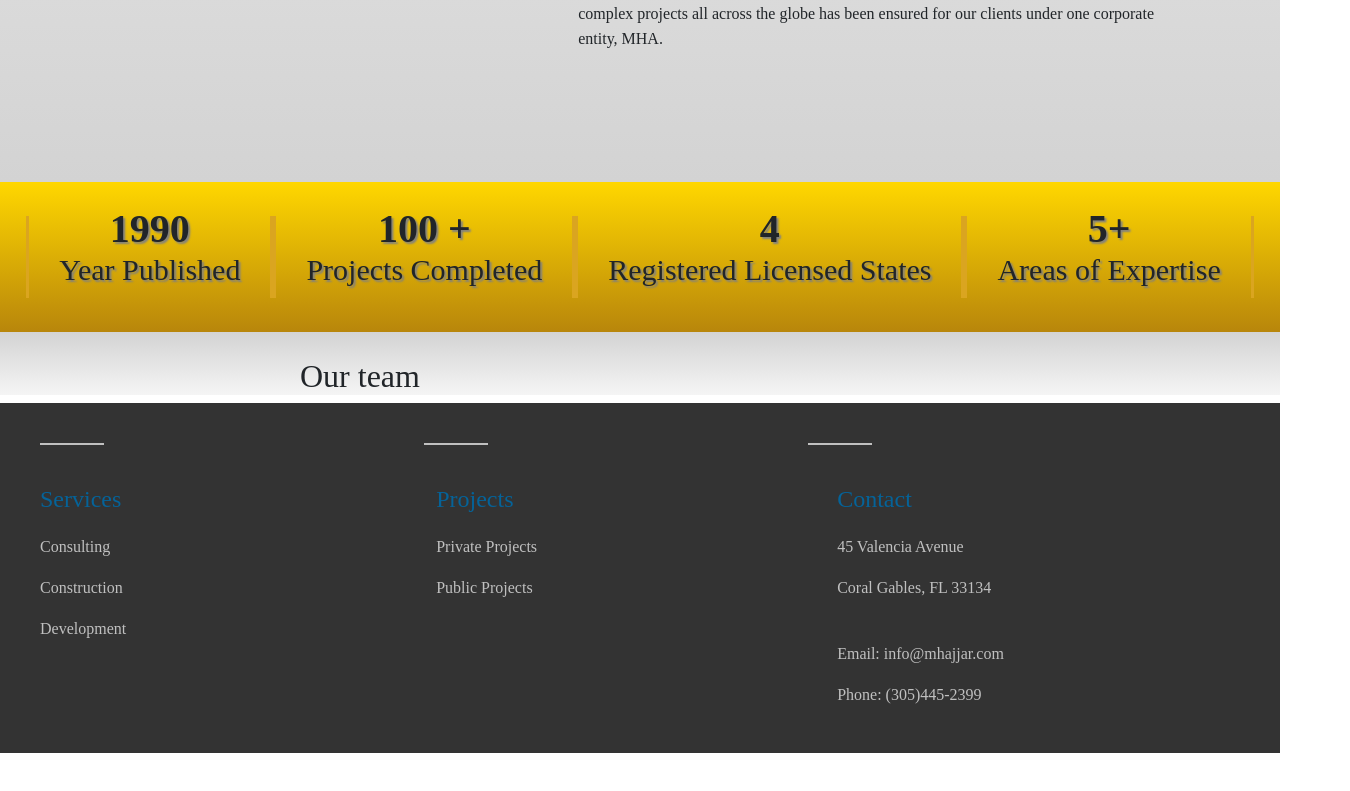
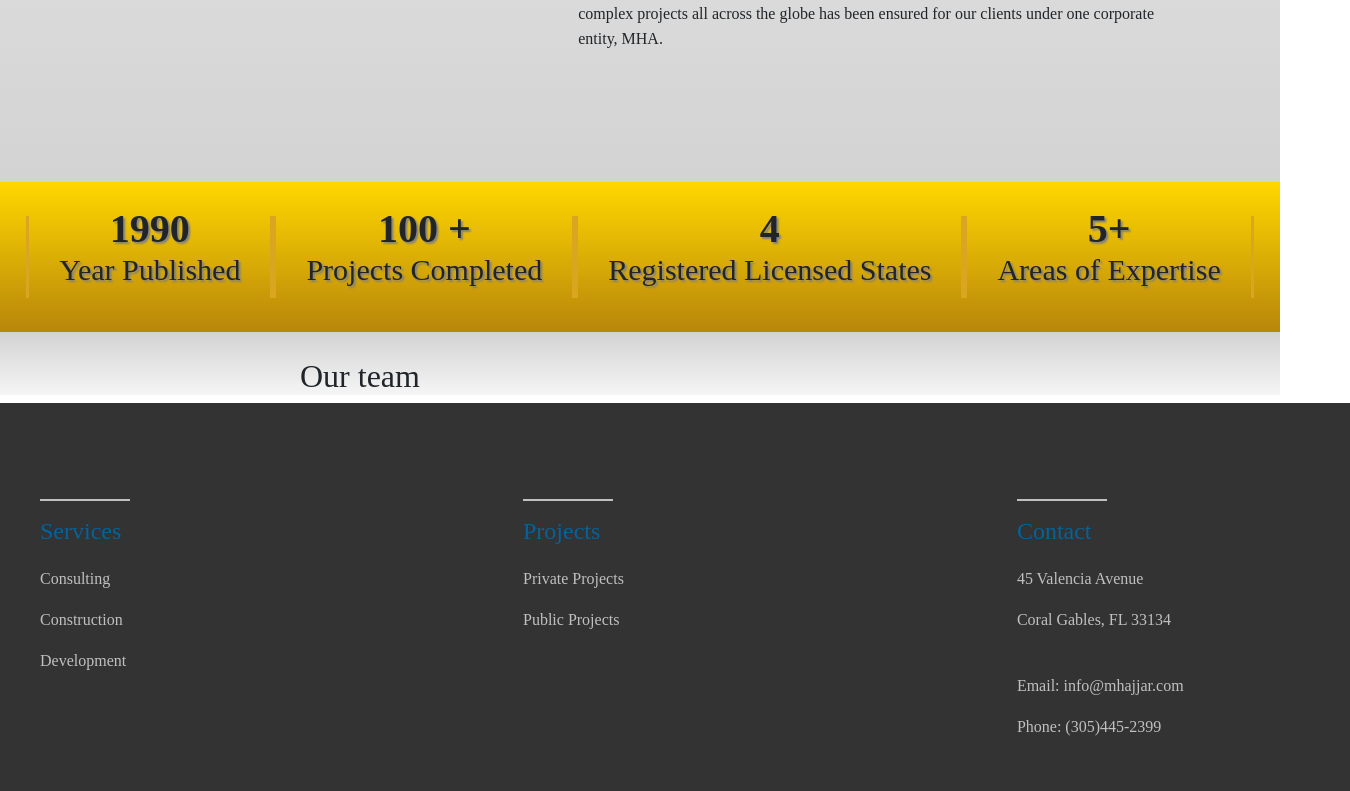
Before and after one commit to chiku524/hajjar-associates, a React (Create React App) app in the folder website/: page /about in a window 1280 px wide. Shown: the part 718-1509 px from the top of the page, 1350 px wide, since content can reach past the window. Before the commit the page ends 1471 px from the top, so only its background shows below. Built offline with nearby package versions, Linux system fonts and the light colour scheme; a web font is replaced by a local one.

Commit message:
fixed footer a bit

```diff
--- a/website/src/App.css
+++ b/website/src/App.css
@@ -10,28 +10,14 @@
 }
 .footerContainer {
   background-color: #333;
-  height: 350px;
+  min-width: 1350px;
+  height: 400px;
 }
 .footerContainer .borders {
   display: flex;
   flex-direction: row;
   width: 100%;
   padding-top: 40px;
-}
-.footerContainer .borders .firstBorder {
-  width: 5%;
-  border-bottom: 2px solid silver;
-  margin-left: 40px;
-}
-.footerContainer .borders .secondBorder {
-  width: 5%;
-  border-bottom: 2px solid silver;
-  margin-left: 25%;
-}
-.footerContainer .borders .thirdBorder {
-  width: 5%;
-  border-bottom: 2px solid silver;
-  margin-left: 25%;
 }
 .footerContainer .content {
   margin-left: 40px;
@@ -42,6 +28,10 @@
 .footerContainer .content .servicesTitle {
   color: #056399;
 }
+.footerContainer .content .servicesTitle hr {
+  border-top: 2px solid silver;
+  width: 90px;
+}
 .footerContainer .content .servicesTitle .services {
   margin-top: 20px;
 }
@@ -50,7 +40,11 @@
 }
 .footerContainer .content .projectTitle {
   color: #056399;
-  margin-left: 25%;
+  margin-left: 30%;
+}
+.footerContainer .content .projectTitle hr {
+  border-top: 2px solid silver;
+  width: 90px;
 }
 .footerContainer .content .projectTitle .projects {
   margin-top: 20px;
@@ -60,7 +54,11 @@
 }
 .footerContainer .content .contactTitle {
   color: #056399;
-  margin-left: 24.2%;
+  margin-left: 30%;
+}
+.footerContainer .content .contactTitle hr {
+  border-top: 2px solid silver;
+  width: 90px;
 }
 .footerContainer .content .contactTitle .info {
   margin-top: 20px;
@@ -159,7 +157,7 @@ body {
 }
 .consultingContainer {
   min-height: 100%;
-  min-width: 100%;
+  min-width: 1350px;
   padding-top: 50px;
   background: linear-gradient(whitesmoke, lightgrey);
 }
--- a/website/src/components/Footer.js
+++ b/website/src/components/Footer.js
@@ -11,6 +11,7 @@ const Footer = () => {
             </div>
             <div className='content'>
                 <div className='servicesTitle'>
+                    <hr align='left'></hr>
                     <h4>Services</h4>
                     <div className='services'>
                         <Link to='/consulting'>
@@ -25,6 +26,7 @@ const Footer = () => {
                     </div>
                 </div>
                 <div className='projectTitle'>
+                    <hr align='left'></hr>
                     <h4>Projects</h4>
                     <div className='projects'>
                         <Link to='/consulting/private-projects'>
@@ -36,6 +38,7 @@ const Footer = () => {
                     </div>
                 </div>
                 <div className='contactTitle'>
+                    <hr align='left'></hr>
                     <h4>Contact</h4>
                     <div className='info'>
                         <p>45 Valencia Avenue</p>
--- a/website/src/less/consulting.less
+++ b/website/src/less/consulting.less
@@ -5,7 +5,7 @@ body {
 
 .consultingContainer {
     min-height: 100%;
-    min-width: 100%;
+    min-width: 1350px;
     padding-top: 50px;
     background: linear-gradient(whitesmoke, lightgrey);
 
--- a/website/src/less/footer.less
+++ b/website/src/less/footer.less
@@ -1,6 +1,7 @@
 .footerContainer {
     background-color: #333;
-    height: 350px;
+    min-width: 1350px;
+    height: 400px;
 
     .borders {
         display: flex;
@@ -8,22 +9,22 @@
         width: 100%;
         padding-top: 40px;
 
-        .firstBorder {
-            width: 5%;
-            border-bottom: 2px solid silver;
-            margin-left: 40px;
-        }
-        .secondBorder {
-            width: 5%;
-            border-bottom: 2px solid silver;
-            margin-left: 25%;
-        }
-        .thirdBorder {
-            width: 5%;
-            border-bottom: 2px solid silver;
-            margin-left: 25%;
-        }
-    }
+    //     .firstBorder {
+    //         width: 60px;
+    //         border-bottom: 2px solid silver;
+    //         margin-left: 40px;
+    //     }
+    //     .secondBorder {
+    //         width: 60px;
+    //         border-bottom: 2px solid silver;
+    //         margin-left: 25%;
+    //     }
+    //     .thirdBorder {
+    //         width: 60px;
+    //         border-bottom: 2px solid silver;
+    //         margin-left: 25%;
+    //     }
+     }
 
     .content {
         margin-left: 40px;
@@ -33,6 +34,11 @@
 
         .servicesTitle {
             color: rgb(5, 99, 153);
+
+            hr {
+                border-top: 2px solid silver;
+                width: 90px;
+            }
 
             .services {
                 margin-top: 20px;
@@ -46,7 +52,12 @@
 
         .projectTitle {
             color: rgb(5, 99, 153);
-            margin-left: 25%;
+            margin-left: 30%;
+
+            hr {
+                border-top: 2px solid silver;
+                width: 90px;
+            }
 
             .projects {
                 margin-top: 20px;
@@ -59,7 +70,12 @@
 
         .contactTitle {
             color: rgb(5, 99, 153);
-            margin-left: 24.2%;
+            margin-left: 30%;
+
+            hr {
+                border-top: 2px solid silver;
+                width: 90px;
+            }
 
             .info {
                 margin-top: 20px;
```
